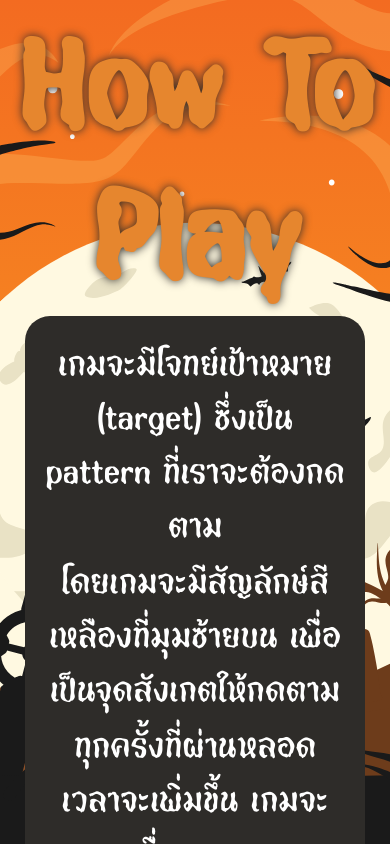
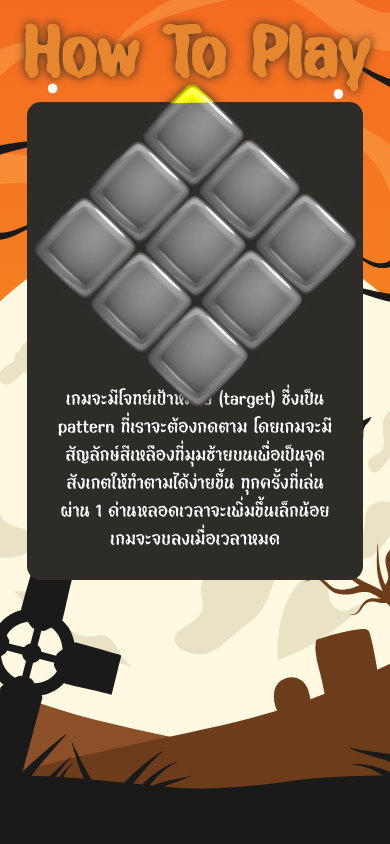
Before and after one commit to NutchapolSal/osproject, a SvelteKit app: page /help in a window 390 px wide. Shown: the top 844 px of the page. Built offline with nearby package versions, Linux system fonts and the light colour scheme.

Commit message:
fix responsive how to play

```diff
--- a/src/routes/help/+page.svelte
+++ b/src/routes/help/+page.svelte
@@ -1,27 +1,27 @@
 <script lang="ts">
-	import { onMount } from "svelte";
+	import { onMount } from 'svelte';
 	import CandyIcon from '$lib/images/candyIcon.png';
-	import GameGrid from "../game/GameGrid.svelte";
+	import GameGrid from '../game/GameGrid.svelte';
 
 	export let data;
 
 	const grid = [
 		[false, false, false],
 		[false, false, false],
-		[false, false, false],
-	]
+		[false, false, false]
+	];
 
-	let rotation = 0
+	let rotation = 0;
 
 	onMount(() => {
-		const rotateTimer = setTimeout(() => {
-			rotation += Math.random() < 0.5 ? 1 : -1
-		}, 5000)
+		const rotateTimer = setInterval(() => {
+			rotation += Math.random() < 0.5 ? 1 : -1;
+		}, 5000);
 
 		return () => {
-			clearInterval(rotateTimer)
-		}
-	})
+			clearInterval(rotateTimer);
+		};
+	});
 </script>
 
 <svelte:head>
@@ -39,36 +39,40 @@
 </div>
 
 <div class="how-to-play-menu">
-	<p1>เกมจะมีโจทย์เป้าหมาย (target) ซึ่งเป็น pattern ที่เราจะต้องกดตาม</p1>
-	<p1>โดยเกมจะมีสัญลักษ์สีเหลืองที่มุมซ้ายบน เพื่อเป็นจุดสังเกตให้กดตาม</p1>
-	<p1>ทุกครั้งที่ผ่านหลอดเวลาจะเพิ่มขึ้น เกมจะจบเมื่อเวลาหมด</p1>
-
+	<GameGrid {grid} {rotation} />
+	<p>
+		เกมจะมีโจทย์เป้าหมาย (target) ซึ่งเป็น pattern ที่เราจะต้องกดตาม
+		โดยเกมจะมีสัญลักษ์สีเหลืองที่มุมซ้ายบนเพื่อเป็นจุดสังเกตให้ทำตามได้ง่ายขึ้น ทุกครั้งที่เล่นผ่าน
+		1 ด่านหลอดเวลาจะเพิ่มขึ้นเล็กน้อย เกมจะจบลงเมื่อเวลาหมด
+	</p>
 </div>
-<GameGrid {grid} {rotation}/>
 
 <style>
 	.how-to-play-menu {
-		border-radius: 25px;
+		display: flex;
+		flex-direction: column;
+		align-items: center;
+		border-radius: 3.5vmin;
 		background: var(--base-black);
-		padding: 20px;
-		width: 80%;
+		padding: 7vmin;
+		width: 75%;
 		height: 100%;
 	}
 
-	p1 {
-		margin-bottom: 2px;
-		font-size: 40px;
-		color: white;
+	p {
+		font-size: 5.5vmin;
 		font-family: myFirstFont;
 		text-align: center;
+		color: white;
 		display: flex;
 		flex-direction: column;
+		margin-block-end: 0;
 	}
 	.widget-header h1 {
 		width: 100%;
 		display: flex;
 		font-family: myFirstFont;
-		font-size: 150px;
+		font-size: 22vmin;
 		margin-top: 0%;
 		margin-bottom: 0%;
 		color: var(--base-orange);
@@ -76,5 +80,4 @@
 		line-height: 1;
 		text-shadow: 0px 0px 10px var(--base-black);
 	}
-
 </style>
```
